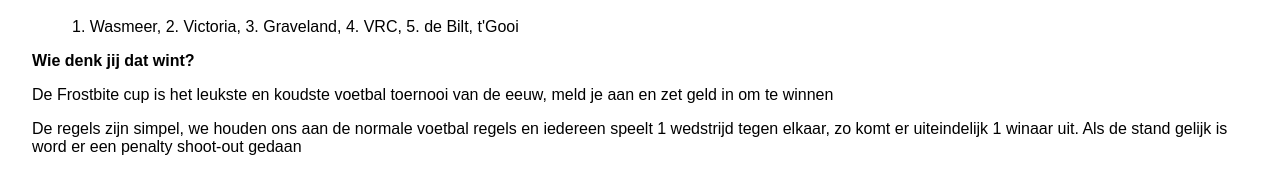
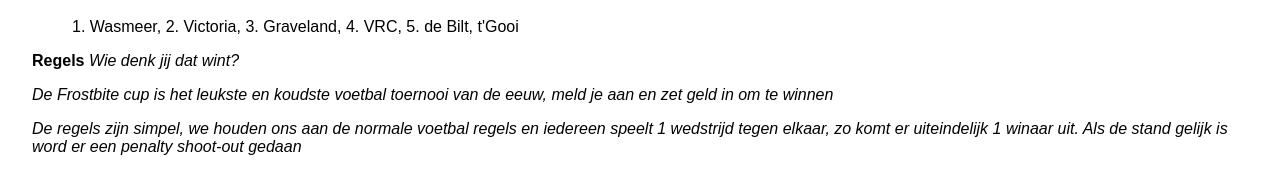
Before and after one commit to Tuur06/Weekopdracht3, a plain HTML site: page index.html in a window 1280 px wide. Shown: the part 218-412 px from the top of the page. Drawn offline with Linux system fonts and the light colour scheme.

Commit message:
WebLab Run 24-11-2026 09:43:21 (UTC+01:00)

```diff
--- a/index.html
+++ b/index.html
@@ -25,6 +25,7 @@
 <h1>Zet geld in op de teams, en win!</h1>
 </html>
 <ol>1. Wasmeer, 2. Victoria, 3. Graveland, 4. VRC, 5. de Bilt, t'Gooi</ol>
-<b>Wie denk jij dat wint?</b>
+<b>Regels</b>
+<i>Wie denk jij dat wint?<i>
 <p>De Frostbite cup is het leukste en koudste voetbal toernooi van de eeuw, meld je aan en zet geld in om te winnen<p/>
 <p>De regels zijn simpel, we houden ons aan de normale voetbal regels en iedereen speelt 1 wedstrijd tegen elkaar, zo komt er uiteindelijk 1 winaar uit. Als de stand gelijk is word er een penalty shoot-out gedaan</p>
```
Also changed, not shown: 1 other file.
